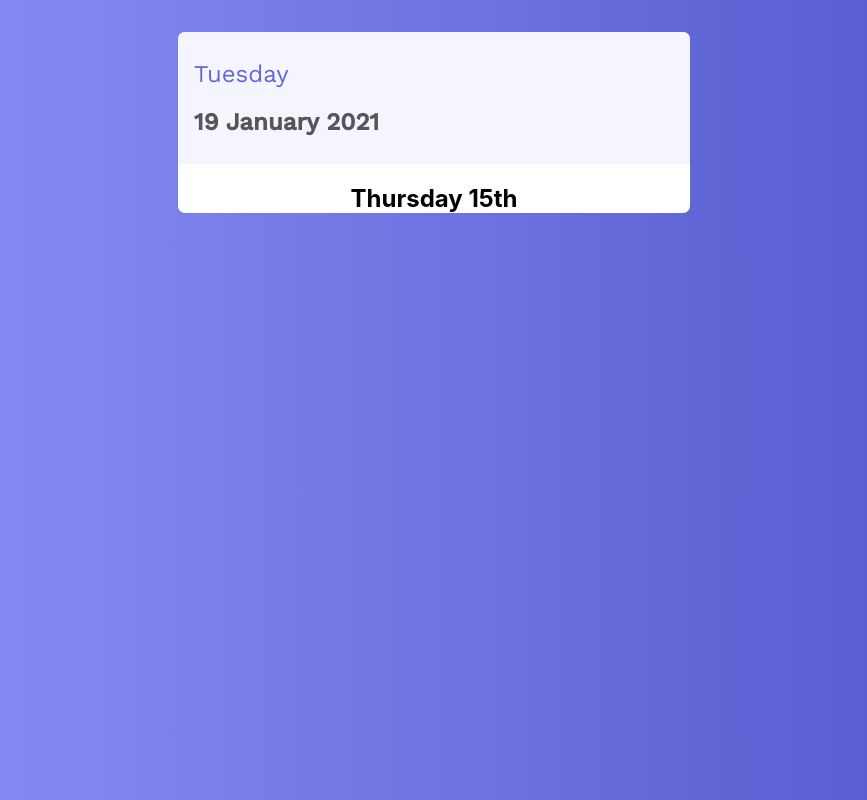
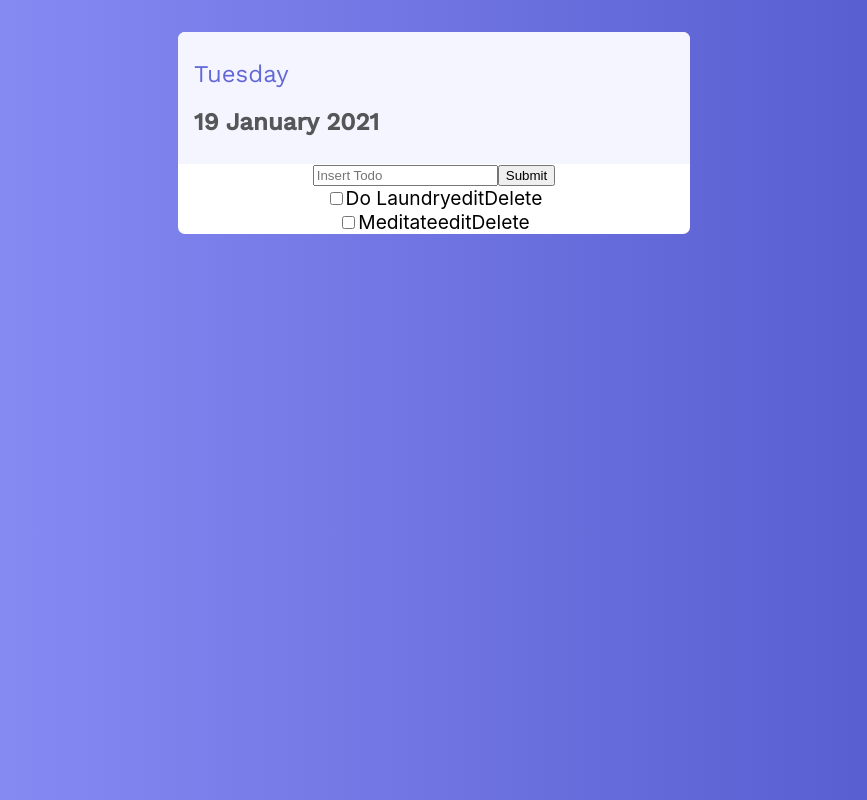
Before and after one commit to wiliyanto-hu/todo-list, a React (Create React App) app: page / in a window 1280 px wide. Shown: the whole page, without its empty margins (206-1073 px from the left). Built offline with nearby package versions, Linux system fonts and the light colour scheme.

Commit message:
added todolist add,edit,delete function

```diff
--- /dev/null
+++ b/src/EditTodo.js
@@ -0,0 +1,19 @@
+import InputState from "./hooks/InputState";
+const EditTodo = ({ toggleEdit, task, editTodo, id }) => {
+  const [value, setValue] = InputState(task);
+  return (
+    <form>
+      <input value={value} onChange={setValue} />
+      <button
+        onClick={(e) => {
+          e.preventDefault();
+          editTodo(id, value);
+          toggleEdit();
+        }}
+      >
+        GOGO
+      </button>
+    </form>
+  );
+};
+export default EditTodo;
--- /dev/null
+++ b/src/Todo.js
@@ -0,0 +1,49 @@
+import React from "react";
+import { withStyles } from "@material-ui/styles";
+import toggle from "./hooks/toggle";
+import EditForm from "./EditTodo";
+const styles = {
+  Todo: {
+    fontSize: "1.2rem",
+  },
+  task: {
+    textDecoration: (props) => (props.isComplete ? "line-through" : "none"),
+  },
+};
+const Todo = ({
+  task,
+  classes,
+  removeTodo,
+  id,
+  isComplete,
+  doneTodo,
+  editTodo,
+}) => {
+  const [isEditing, toggleEdit] = toggle(false);
+  if (isEditing) {
+    return (
+      <EditForm
+        toggleEdit={toggleEdit}
+        task={task}
+        editTodo={editTodo}
+        id={id}
+      />
+    );
+  }
+  return (
+    <div className={classes.Todo}>
+      <input type="checkbox" onChange={() => doneTodo(id)} />
+      <span className={classes.task}>{task}</span>
+      <span onClick={toggleEdit}>edit</span>
+      <span
+        onClick={() => {
+          removeTodo(id);
+          console.log(id);
+        }}
+      >
+        Delete
+      </span>
+    </div>
+  );
+};
+export default withStyles(styles)(Todo);
--- /dev/null
+++ b/src/TodoForm.js
@@ -0,0 +1,26 @@
+import InputState from "./hooks/InputState";
+const TodoForm = ({ addTodo }) => {
+  const [value, setValue, clearValue] = InputState("");
+  return (
+    <div>
+      <form>
+        <input
+          type="text"
+          onChange={setValue}
+          value={value}
+          placeholder="Insert Todo"
+        />
+        <button
+          onClick={(e) => {
+            e.preventDefault();
+            addTodo(value);
+            clearValue();
+          }}
+        >
+          Submit
+        </button>
+      </form>
+    </div>
+  );
+};
+export default TodoForm;
--- /dev/null
+++ b/src/TodoList.js
@@ -0,0 +1,17 @@
+import Todo from "./Todo";
+import React from "react";
+
+const TodoList = ({ removeTodo, todos, doneTodo, editTodo }) => {
+  const todosList = todos.map((todo) => (
+    <Todo
+      task={todo.task}
+      id={todo.id}
+      removeTodo={removeTodo}
+      isComplete={todo.isComplete}
+      doneTodo={doneTodo}
+      editTodo={editTodo}
+    />
+  ));
+  return <div>{todosList}</div>;
+};
+export default TodoList;
--- a/src/TodoListContainer.js
+++ b/src/TodoListContainer.js
@@ -1,5 +1,14 @@
+import React from "react";
+import TodoList from "./TodoList";
+import TodoForm from "./TodoForm";
 import { withStyles } from "@material-ui/styles";
 import { today, fullDate } from "./date";
+import { v4 as uuidv4 } from "uuid";
+
+const todoss = [
+  { task: "Do Laundry", id: 1, isComplete: false },
+  { task: "Meditate", id: 2, isComplete: false },
+];
 const styles = {
   container: {
     width: "40%",
@@ -17,15 +26,47 @@ const styles = {
   },
 };
 const TodoListContainer = ({ classes }) => {
+  const [todos, setTodos] = React.useState(todoss);
+  const removeTodo = (id) => {
+    const newTodos = todos.filter((todo) => todo.id !== id);
+    setTodos(newTodos);
+  };
+  const addTodo = (task) => {
+    const newTodos = [...todos, { task, id: uuidv4(), isComplete: false }];
+    setTodos(newTodos);
+  };
+  const doneTodo = (id) => {
+    const newTodos = todos.map((todo) => {
+      if (id === todo.id) {
+        return { ...todo, isComplete: !todo.isComplete };
+      }
+      return todo;
+    });
+    setTodos(newTodos);
+  };
+  const editTodo = (id, task) => {
+    const newTodos = todos.map((todo) => {
+      if (id === todo.id) {
+        return { ...todo, task };
+      }
+      return todo;
+    });
+    setTodos(newTodos);
+  };
+
   return (
     <div className={classes.container}>
       <div className={classes.header}>
         <h2 style={{ fontWeight: 400, color: "rgb(98,104,216)" }}>{today}</h2>
         <h2 style={{ color: "rgba(0,0,0,0.65)" }}>{fullDate}</h2>
       </div>
-      <div>
-        <h2>Thursday 15th</h2>
-      </div>
+      <TodoForm addTodo={addTodo} />
+      <TodoList
+        removeTodo={removeTodo}
+        todos={todos}
+        doneTodo={doneTodo}
+        editTodo={editTodo}
+      />
     </div>
   );
 };
--- /dev/null
+++ b/src/hooks/InputState.js
@@ -0,0 +1,10 @@
+import React from "react";
+
+const InputState = (initialVal = "") => {
+  const [state, setState] = React.useState(initialVal);
+
+  const onChange = (e) => setState(e.target.value);
+  const clear = () => setState("");
+  return [state, onChange, clear];
+};
+export default InputState;
--- /dev/null
+++ b/src/hooks/toggle.js
@@ -0,0 +1,10 @@
+import React from "react";
+
+const Toggle = (initialVal = false) => {
+  const [state, setState] = React.useState(initialVal);
+
+  const toggle = () => setState(!state);
+
+  return [state, toggle];
+};
+export default Toggle;
```
Also changed, not shown: src/reducer/TodosReducer.js (added, +9 -0 lines), 1 other file (tests, documents, lock files or other folders).
